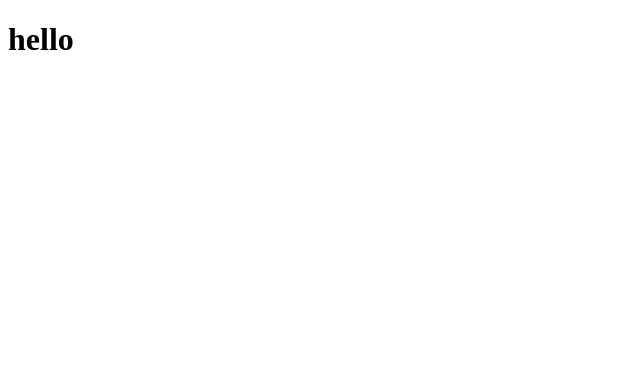
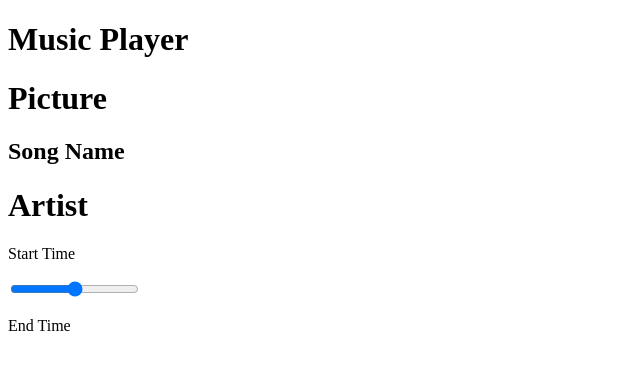
Before and after one commit to tsabz/music_player, a React (Create React App) app: page / in a window 1280 px wide. Shown: the top 370 px of the page, without its empty margins (0-640 px from the left). Built offline with nearby package versions, Linux system fonts and the light colour scheme.

Commit message:
created song and player components

```diff
--- a/src/App.js
+++ b/src/App.js
@@ -1,11 +1,15 @@
 import './App.css';
+// Adding Components
+import Player from './components/Player';
+import Song from './components/Song';
 
 function App() {
 
   return (
     <div className="App">
-      <h1>hello</h1>
-
+      <h1>Music Player</h1>
+      <Song />
+      <Player />
     </div>
   );
 }
--- /dev/null
+++ b/src/components/Player.js
@@ -0,0 +1,16 @@
+import React from 'react';
+
+const Player = () => {
+    return(
+        <div className="player">
+            <div className="time-control">
+                <p>Start Time</p>
+                <input type="range"/>
+                <p>End Time</p>
+            </div>
+            <div className="play-control"></div>
+        </div>
+    )
+}
+
+export default Player;
--- /dev/null
+++ b/src/components/Song.js
@@ -0,0 +1,13 @@
+import React from 'react';
+
+const Song = () => {
+    return(
+        <div className="song-container">
+            <h1>Picture</h1>
+            <h2>Song Name</h2>
+            <h1>Artist</h1>
+        </div>
+    )
+}
+
+export default Song;
```
